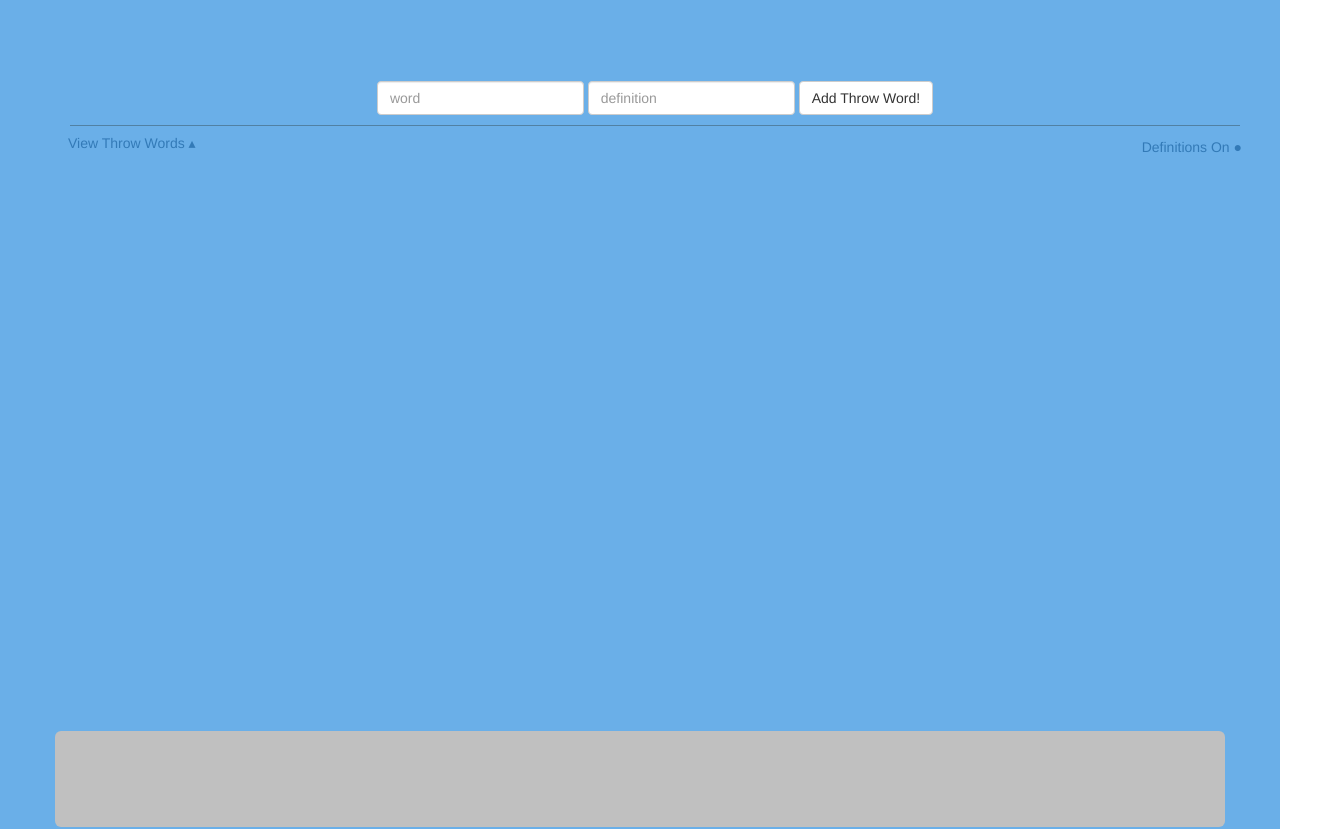
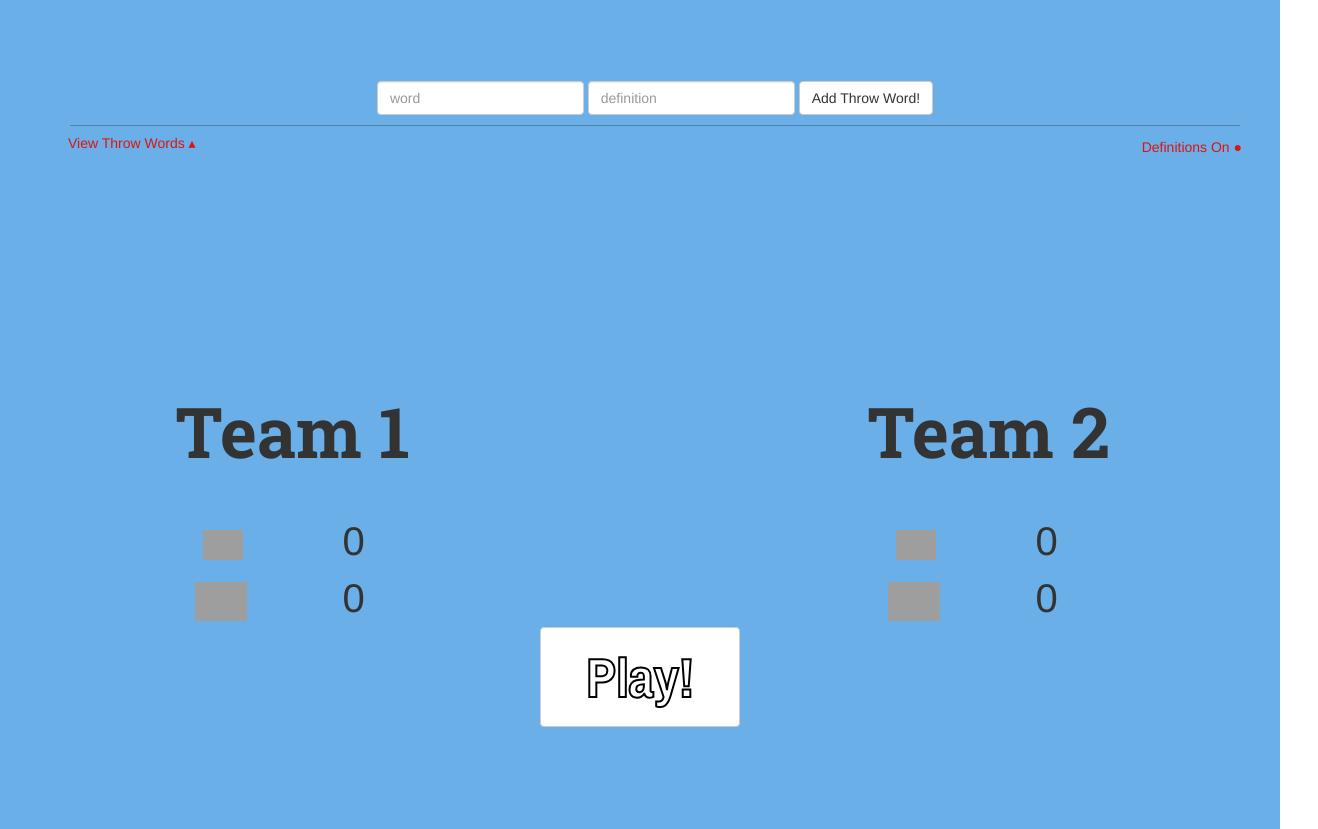
Before and after one commit to JstnRegi/ThrowWord, a website: page views/index.html in a window 1280 px wide. Shown: the part 440-1269 px from the top of the page, 1318 px wide, since content can reach past the window. Drawn offline with nearby package versions, Linux system fonts and the light colour scheme; files that its build step writes are made by us from their sources; no server answers; grey boxes are pictures that could not be loaded; files whose address does not match are found by name.

Commit message:
Added a play button and timer feature. Team score placeholders

```diff
--- a/public/css/main.css
+++ b/public/css/main.css
@@ -4,7 +4,7 @@ html, body{
 
 .game-container {
     background-color: rgba(36, 138, 221, 0.68);
-    height: 1000px;
+    height: 1300px;
     border-top: 1px solid black;
 }
 
@@ -32,13 +32,20 @@ html, body{
     display: table;
     vertical-align: middle;
     margin-top: inherit;
-    top: 470px;
+    top: 350px;
     position: relative;
 }
 
+.important {
+    color: rgba(230, 11, 0, 0.94);
+}
+
 #word {
+    font-family: 'Comfortaa', cursive;
+    font-size: 54px;
     background-color: silver;
-    height: 0px;
+    padding-bottom: 0px;
+    padding-top: 0px;
 }
 
 #toggle-definitions {
@@ -72,3 +79,56 @@ html, body{
     padding-bottom: 10px;
 
 }
+
+#countdown {
+    font-size: 50px;
+    color: white;
+    background-color: rgba(6, 6, 6, 0.72);
+    width: 200px;
+}
+
+#score-row {
+    top: 120px;
+}
+
+.score {
+    font-size: 40px;
+}
+
+#play-button {
+    width: 200px;
+    height: 100px;
+    font-family: 'Archivo Narrow', sans-serif;
+    font-size: 55px;
+    -webkit-text-stroke-width: 2px;
+    -webkit-text-stroke-color: black;
+    color: white;
+}
+
+.greenthumb {
+    width: 40px;
+    right: 70px;
+    position: relative;
+}
+
+.redthumb {
+    width: 52px;
+    right: 66px;
+    position: relative;
+}
+
+.team-score {
+    font-family: 'Roboto Slab', serif;
+    font-size: 70px;
+    right: 35px;
+    position: relative;
+    margin-bottom: -25px;
+}
+
+#right-side-title {
+    left: 36px;
+}
+
+.right-side {
+    left: 68px;
+}
--- a/public/js/app.js
+++ b/public/js/app.js
@@ -1,5 +1,9 @@
 $(function() {
     pageLoad();
+    var seconds = 180;
+
+
+
 
 });
 
@@ -25,6 +29,21 @@ function pageLoad() {
     //toggles the definitions off and on
     //toggle definitions on is nested inside toggle off
     toggleDefinitionsOff();
+
+    $('#play-button').on('click', function() {
+        console.log('click');
+        $('#play-button').fadeOut('medium');
+            var countdownTimer = setInterval('secondPassed()', 1000);
+
+
+    });
+
+
+
+
+
+
+
 }
 
 function getPhrases() {
@@ -33,7 +52,7 @@ function getPhrases() {
         type: 'GET'
     }).done(function(req) {
         var catchphrases = req;
-        renderPhrases(req);
+        renderPhrases(catchphrases);
     });
 }
 
@@ -103,11 +122,35 @@ function toggleDefinitionsOn() {
         words.forEach(function(e) {
             $('#' + e).fadeIn('slow');
         });
-        console.log('toggled on')
     });
 
 }
 
+//random num to choose a random word
 function getRandomNum(min, max) {
     return Math.floor(Math.random() * (max - min + 1)) + min;
 }
+
+
+//how many seconds the clock has
+var seconds = 5;
+var tick = 0;
+
+function secondPassed() {
+    var minutes = Math.round((seconds - 30)/60);
+    var remainingSeconds = seconds % 60;
+    tick++;
+
+    if (remainingSeconds < 10) {
+        remainingSeconds = "0" + remainingSeconds;
+    }
+    document.getElementById('countdown').innerHTML = minutes + ":" + remainingSeconds;
+    if (seconds == 0) {
+        document.getElementById('countdown').innerHTML = "Buzz Buzz";
+    } else {
+        seconds--;
+    }
+    if(tick === 1) {
+        $('#countdown').toggle('slow');
+    }
+}
--- a/views/index.html
+++ b/views/index.html
@@ -7,6 +7,8 @@
     <meta name="viewport" content="width=device-width, initial-scale=1" />
     <!-- Fonts -->
     <link href='https://fonts.googleapis.com/css?family=Archivo+Narrow:700italic,700' rel='stylesheet' type='text/css'>
+    <link href='https://fonts.googleapis.com/css?family=Roboto+Slab:700' rel='stylesheet' type='text/css'>
+    <link href='https://fonts.googleapis.com/css?family=Comfortaa:700' rel='stylesheet' type='text/css'>
     <!-- jQuery -->
     <script src="/vendor/jquery/dist/jquery.min.js"></script>
     <!-- Underscore -->
@@ -37,14 +39,54 @@
                         </ul>
                     </div>
                     <div class="row">
-                        <p><a class="btn" id="view-throw-words">View Throw Words &#9652;</a><a type="button" class="btn" id="toggle-definitions">
-                            <span class="toggles">Definitions On &#9679;</span><span class="toggles" style="display: none">Definitions Off &#9675;</span></a></p>
+                        <p><a class="btn important" id="view-throw-words">View Throw Words &#9652;</a><a type="button" class="btn" id="toggle-definitions">
+                            <span class="toggles important">Definitions On &#9679;</span><span class="toggles important" style="display: none">Definitions Off &#9675;</span></a></p>
                     </div>
                 </div>
             </div>
         </div>
     </div>
+    <div class="col-lg-12 container" id="score-row">
+        <div class="col-md-6 text-center score">
+            <div id="score2"><p class="team-score">Team 1</p><br>
+                <div class="col-xs-6 text-right">
+                    <img class="greenthumb" src="http://www.clipartbest.com/cliparts/dT8/Kek/dT8Kek6Te.png">
+                </div>
+                <div class="col-xs-6 text-left">
+                    0
+                </div><br>
+                <div class="col-xs-6 text-right">
+                    <img class="redthumb" src="http://www.cliparthut.com/clip-arts/1526/red-thumbs-down-icon-1526417.png">
+                </div>
+                <div class="col-xs-6 text-left">
+                    0
+                </div>
+            </div>
+        </div>
+        <div class="col-md-6 text-center score">
+            <div id="score2"><p class="team-score" id="right-side-title">Team 2</p><br>
+                <div class="col-xs-6 text-right right-side">
+                    <img class="greenthumb" src="http://www.clipartbest.com/cliparts/dT8/Kek/dT8Kek6Te.png">
+                </div>
+                <div class="col-xs-6 text-left right-side">
+                    0
+                </div><br>
+                <div class="col-xs-6 text-right right-side">
+                    <img class="redthumb" src="http://www.cliparthut.com/clip-arts/1526/red-thumbs-down-icon-1526417.png">
+                </div>
+                <div class="col-xs-6 text-left right-side">
+                    0
+                </div>
+            </div>
+        </div>
+        <div class="col-lg-12 container text-center">
+            <button class="btn btn-default" id="play-button">Play!</button>
+            <span id="countdown" class="timer" style="display: none"></span>
+        </div>
+    </div>
+
     <div class="container text-center" id="word-container">
+
         <div class ="row">
             <div class="col-lg-12 jumbotron" id="word">
             </div>
```
